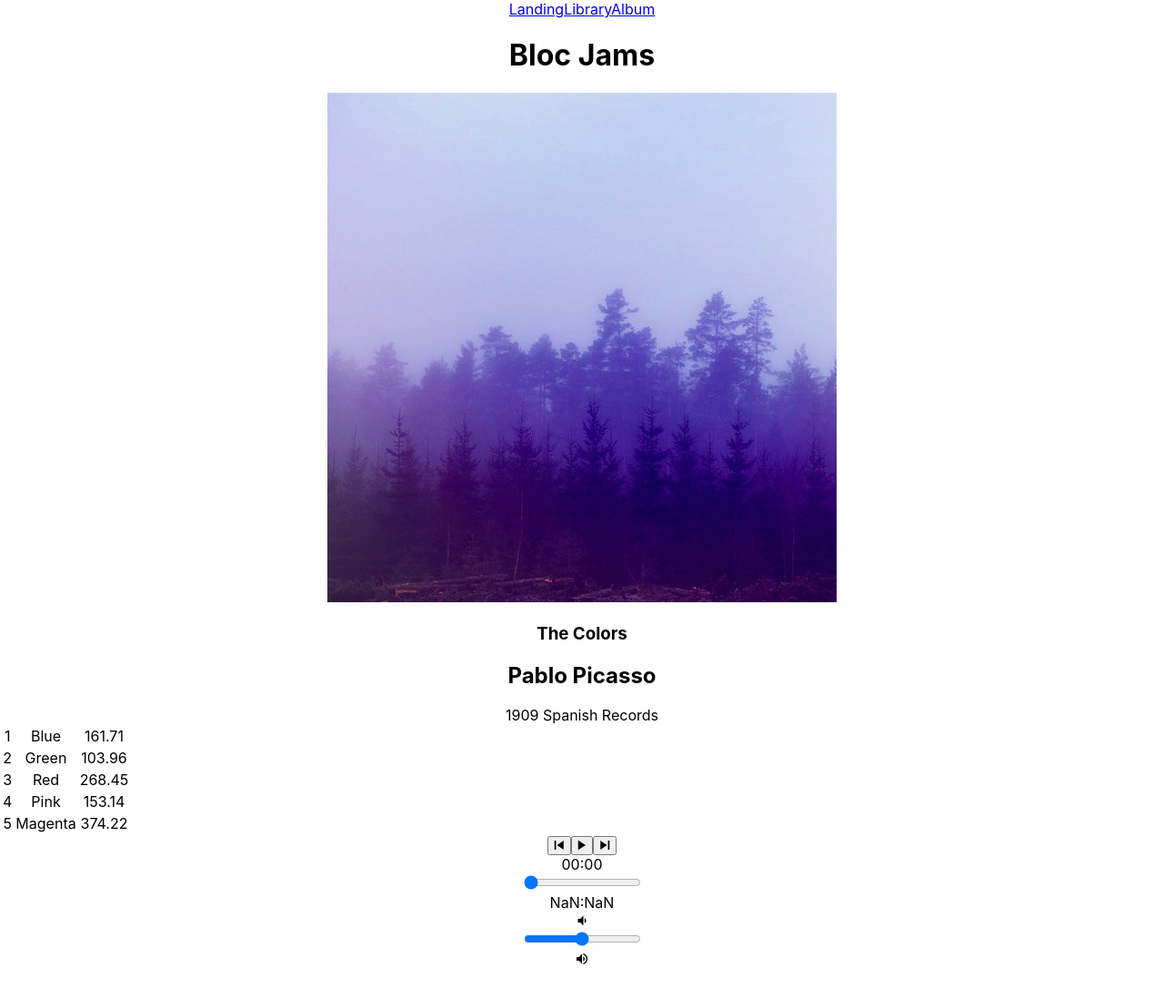
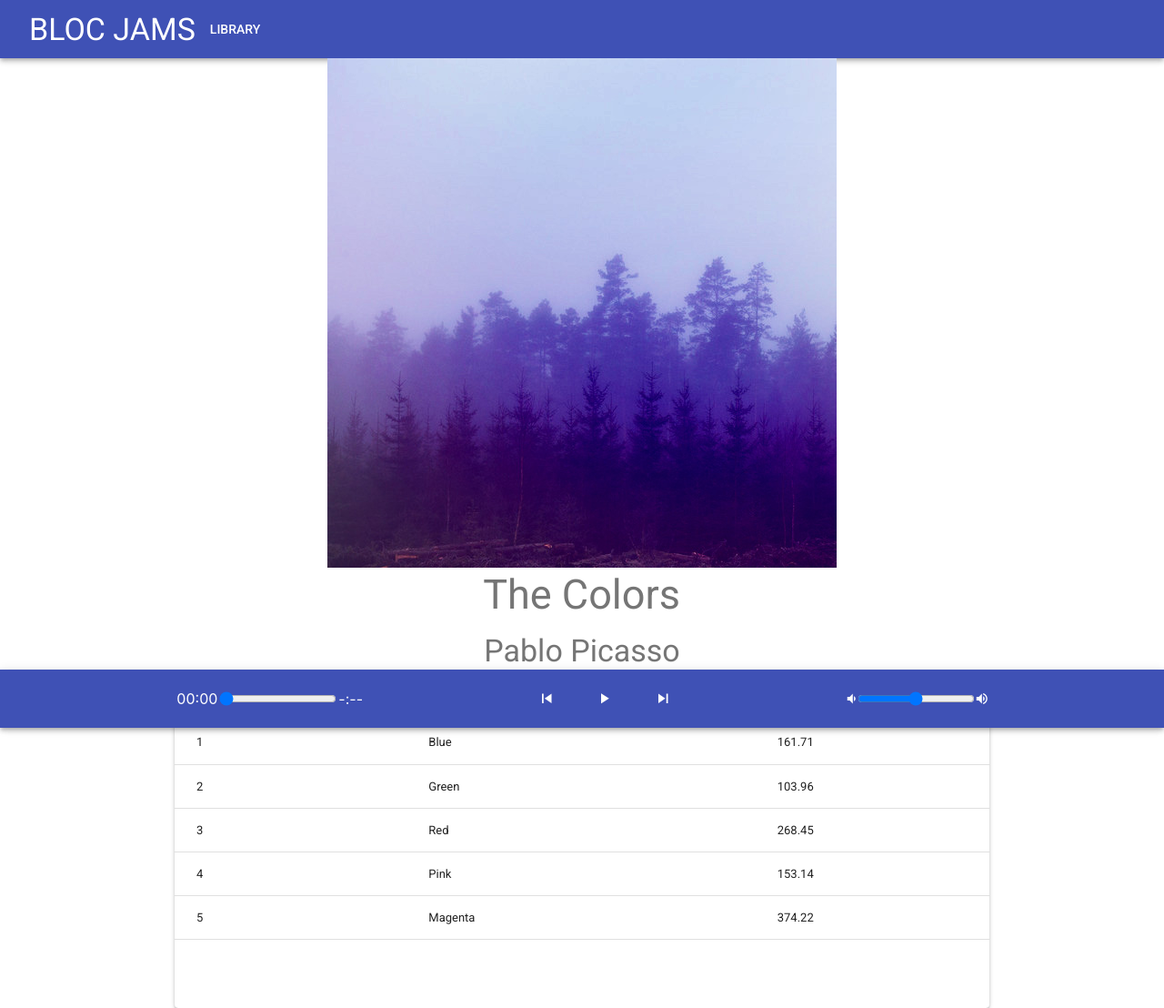
Before and after one commit to eghc/bloc-jams-react, a React (Create React App) app: page /album/the-colors in a window 1280 px wide. Shown: the whole page at 91% size. Before the commit the page ends 1064 px from the top, so only its background shows below. Built offline with nearby package versions, Linux system fonts and the light colour scheme.

Commit message:
styling completed

```diff
--- a/package.json
+++ b/package.json
@@ -3,6 +3,8 @@
   "version": "0.1.0",
   "private": true,
   "dependencies": {
+    "@material-ui/core": "^3.6.1",
+    "@material-ui/icons": "^3.0.1",
     "react": "^16.6.3",
     "react-dom": "^16.6.3",
     "react-router-dom": "^4.3.1",
--- a/public/index.html
+++ b/public/index.html
@@ -6,6 +6,9 @@
     <meta name="viewport" content="width=device-width, initial-scale=1, shrink-to-fit=no">
     <meta name="theme-color" content="#000000">
     <link href="https://unpkg.com/ionicons@4.4.7/dist/css/ionicons.min.css" rel="stylesheet">
+    <link rel="stylesheet" href="https://fonts.googleapis.com/css?family=Roboto:300,400,500">
+    <link rel="stylesheet" href="https://fonts.googleapis.com/icon?family=Material+Icons">
+
 
 
     <!--<link rel="stylesheet" type="text/css">
--- a/src/App.js
+++ b/src/App.js
@@ -4,18 +4,49 @@ import './App.css';
 import Library from './components/Library';
 import Landing from './components/Landing';
 import Album from './components/Album';
+import Typography from '@material-ui/core/Typography';
+import PropTypes from 'prop-types';
+import { withStyles } from '@material-ui/core/styles';
+import AppBar from '@material-ui/core/AppBar';
+import Toolbar from '@material-ui/core/Toolbar';
+import Button from '@material-ui/core/Button';
+import IconButton from '@material-ui/core/IconButton';
+
+const styles = {
+  root: {
+    flexGrow: 1,
+  },
+  grow: {
+    flexGrow: 1,
+  },
+  menuButton: {
+    marginLeft: -12,
+    marginRight: 20,
+  },
+};
 
 class App extends Component {
   render() {
     return (
       <div className="App">
+
         <header>
-          <nav>
-            <Link to='/'>Landing</Link>
-            <Link to='/library'>Library</Link>
-            <Link to='/album'>Album </Link>
-          </nav>
-          <h1>Bloc Jams</h1>
+        <AppBar position="static" color='primary'>
+          <Toolbar>
+
+           <Button color="inherit" component={Link} to="/">
+            <Typography variant='display1' color="inherit" align='center'>
+              Bloc Jams
+            </Typography>
+          </Button>
+
+          <Button color="inherit" component={Link} to="/library">
+            Library
+          </Button>
+
+         </Toolbar>
+        </AppBar>
+
         </header>
         <main>
           <Route exact path ='/' component={Landing}/>
--- a/src/components/Album.js
+++ b/src/components/Album.js
@@ -1,6 +1,29 @@
 import React, {Component} from 'react';
 import albumData from './../data/album.js';
 import PlayerBar from './PlayerBar.js';
+import Typography from '@material-ui/core/Typography';
+import PropTypes from 'prop-types';
+import { withStyles } from '@material-ui/core/styles';
+import Table from '@material-ui/core/Table';
+import TableBody from '@material-ui/core/TableBody';
+import TableCell from '@material-ui/core/TableCell';
+import TableHead from '@material-ui/core/TableHead';
+import TableRow from '@material-ui/core/TableRow';
+import Paper from '@material-ui/core/Paper';
+
+const styles = theme => ({
+  root: {
+    width: '70%',
+    marginTop: theme.spacing.unit * 3,
+    overflowX: 'auto',
+    justifyContent: 'center',
+    paddingBottom: 75,
+    marginLeft: '15%'
+  },
+  grow: {
+    flexGrow: 1,
+  },
+});
 
 class Album extends Component{
   constructor(props){
@@ -63,7 +86,7 @@ class Album extends Component{
 
   handleSongHover(song,index){
     const isSameSong = this.state.currentSong === song;
-    let display = this.state.display.slice();
+    let {display} = this.state;
     if(isSameSong && this.state.isPlaying){
       display[index] = 'icon ion-md-pause';
     }else{
@@ -74,7 +97,7 @@ class Album extends Component{
 
   handleSongLeave(song,index){
     const isSameSong = this.state.currentSong === song;
-    let display = this.state.display.slice();
+    let {display} = this.state;
     if(isSameSong){
       if(this.state.isPlaying){
         display[index] = 'icon ion-md-pause';
@@ -124,8 +147,8 @@ class Album extends Component{
   }
 
   formatTime(t){
-    if(t === undefined || t == null){
-      return;
+    if(t === undefined || t === null || isNaN(t)){
+      return "-:--";
     }
     let min = parseInt(t / 60);
     if(min < 10){
@@ -164,36 +187,35 @@ class Album extends Component{
   }
 
   render(){
+    const { classes } = this.props;
     return(
       <section className = "album">
         <section id ="album-info">
           <img id="album-cover-art" src={this.state.album.albumCover}/>
-          <h1 id ="album-title">{this.state.album.title}</h1>
-          <h2 className = "artist">{this.state.album.artist}</h2>
-          <div id="release-info">{this.state.album.releaseInfo}</div>
+          <Typography component="h2" variant="display2" gutterBottom>{this.state.album.title}</Typography>
+          <Typography component="h2" variant="display1" gutterBottom>{this.state.album.artist}</Typography>
+          <Typography variant="body1" gutterBottom>{this.state.album.releaseInfo}</Typography>
         </section>
-        <table id="song-list">
-          <colgroup>
-            <col id="song-number-column"/>
-            <col id="song-title-column"/>
-            <col id="song-duration-column"/>
-          </colgroup>
-          <tbody>
-          {this.state.album.songs.map((song,index) =>
-            <tr className="song" key={index} onMouseLeave={()=>this.handleSongLeave(song,index)} onMouseEnter={() => this.handleSongHover(song,index)} onClick = {() => this.handleSongClick(song, index)}>
-              <td>{index+1}</td>
-              <td>{song.title}</td>
 
-              {this.state.display[index].indexOf("icon") === -1 ? (
-                <td>{this.state.display[index]}</td>
-                ):(
-                <td><span className={this.state.display[index]}></span></td>
+        <Paper alignItems="center" justify="center" className={classes.root}>
+          <Table>
+            <TableBody>
+              {this.state.album.songs.map((song,index) =>
+                  <TableRow key={index} onMouseLeave={()=>this.handleSongLeave(song,index)}  onMouseEnter={() => this.handleSongHover(song,index)} onClick = {() => this.handleSongClick(song, index)}>
+                    <TableCell>
+                      {index+1}
+                    </TableCell>
+                    <TableCell>{song.title}</TableCell>
+                    {this.state.display[index].indexOf("icon") === -1 ? (
+                      <TableCell >{this.state.display[index]}</TableCell>
+                      ):(
+                      <TableCell><span className={this.state.display[index]}></span></TableCell>
+                    )}
+                  </TableRow>
               )}
-
-            </tr>
-          )}
-          </tbody>
-        </table>
+            </TableBody>
+          </Table>
+        </Paper>
         <PlayerBar isPlaying={this.state.isPlaying}
           currentSong = {this.state.currentSong}
           currentTime = {this.formatTime(this.audioElement.currentTime)}
@@ -209,5 +231,8 @@ class Album extends Component{
     );
   }
 }
+Album.propTypes = {
+  classes: PropTypes.object.isRequired,
+};
 
-export default Album;
+export default withStyles(styles)(Album);
--- /dev/null
+++ b/src/components/AppBar.js
@@ -0,0 +1,28 @@
+import React, {Component} from 'react';
+import PropTypes from 'prop-types';
+import { withStyles } from '@material-ui/core/styles';
+import AppBar from '@material-ui/core/AppBar';
+import Toolbar from '@material-ui/core/Toolbar';
+import Typography from '@material-ui/core/Typography';
+import Button from '@material-ui/core/Button';
+import IconButton from '@material-ui/core/IconButton';
+import MenuIcon from '@material-ui/icons/Menu';
+
+function ButtonAppBar(props) {
+  const { classes } = props;
+  return (
+      <AppBar position="static">
+        <Toolbar>
+          <IconButton  color="inherit" aria-label="Menu">
+            <MenuIcon />
+          </IconButton>
+          <Typography variant="h6" color="inherit" >
+            News
+          </Typography>
+          <Button color="inherit">Login</Button>
+        </Toolbar>
+      </AppBar>
+  );
+}
+
+export default ButtonAppBar;
--- a/src/components/PlayerBar.js
+++ b/src/components/PlayerBar.js
@@ -1,21 +1,57 @@
-import React, { Component } from 'react';
+import React, { Component }from 'react';
+import {Fragment} from 'react';
+import PropTypes from 'prop-types';
+import { withStyles } from '@material-ui/core/styles';
+import AppBar from '@material-ui/core/AppBar';
+import Toolbar from '@material-ui/core/Toolbar';
+import Button from '@material-ui/core/Button';
+
+const styles = theme => ({
+  text: {
+    paddingTop: theme.spacing.unit * 2,
+    paddingLeft: theme.spacing.unit * 2,
+    paddingRight: theme.spacing.unit * 2,
+  },
+  grow: {
+    flexGrow: 1,
+  },
+  paper: {
+    paddingBottom: 50,
+  },
+  list: {
+    marginBottom: theme.spacing.unit * 2,
+  },
+  subHeader: {
+    backgroundColor: theme.palette.background.paper,
+  },
+  appBar: {
+    top: 'auto',
+    bottom: 0,
+    justifyContent: 'center'
+  },
+  toolbar: {
+    alignItems: 'center',
+    justifyContent: 'space-between',
+  },
+  fabButton: {
+    position: 'absolute',
+    zIndex: 1,
+    top: -30,
+    left: 0,
+    right: 0,
+    margin: '0 auto',
+  },
+});
 
 class PlayerBar extends Component {
+
   render() {
+    const {classes} = this.props;
     return (
-      <section className="player-bar">
-        <section id="buttons">
-          <button id="previous" onClick={this.props.handlePrevClick}>
-            <span className="icon ion-md-skip-backward"></span>
-          </button>
-          <button id="play-pause" onClick={this.props.handleSongClick}>
-            <span className={this.props.isPlaying ? 'icon ion-md-pause' : 'icon ion-md-play'}></span>
-          </button>
-          <button id="next" onClick={this.props.handleNextClick}>
-             <span className="icon ion-md-skip-forward"></span>
-           </button>
-        </section>
-        <section id="time-control">
+      <AppBar position="fixed" color="primary" className={classes.appBar} >
+        <Toolbar>
+        <div className={classes.grow} />
+
           <div className="current-time">{this.props.currentTime}</div>
            <input
              type="range"
@@ -27,8 +63,18 @@ class PlayerBar extends Component {
              onChange ={this.props.handleTimeChange}
            />
            <div className="total-time">{this.props.duration}</div>
-        </section>
-         <section id="volume-control">
+
+         <div className={classes.grow} />
+          <Button color="inherit" onClick={this.props.handlePrevClick}>
+            <span className="icon ion-md-skip-backward"></span>
+          </Button>
+          <Button color="inherit" onClick={this.props.handleSongClick}>
+            <span className={this.props.isPlaying ? 'icon ion-md-pause' : 'icon ion-md-play'}></span>
+          </Button>
+          <Button color="inherit" onClick={this.props.handleNextClick}>
+            <span className="icon ion-md-skip-forward"></span>
+          </Button>
+          <div className={classes.grow} />
              <div className="icon ion-md-volume-low"></div>
              <input
               type="range"
@@ -40,10 +86,14 @@ class PlayerBar extends Component {
               onChange={this.props.handleVolumeChange}
               />
              <div className="icon ion-md-volume-high"></div>
-         </section>
-      </section>
+           <div className={classes.grow} />
+        </Toolbar>
+      </AppBar>
     );
   }
 }
+PlayerBar.propTypes = {
+  classes: PropTypes.object.isRequired,
+};
 
-export default PlayerBar;
+export default withStyles(styles)(PlayerBar);
```
Also changed, not shown: src/components/ButtonAppBar.js (added, +30 -0 lines), src/components/Landing.js (+11 -7 lines), src/components/Library.js (+17 -6 lines), 1 other file (tests, documents, lock files or other folders). Lines whose indentation alone changed are shown as unchanged.
